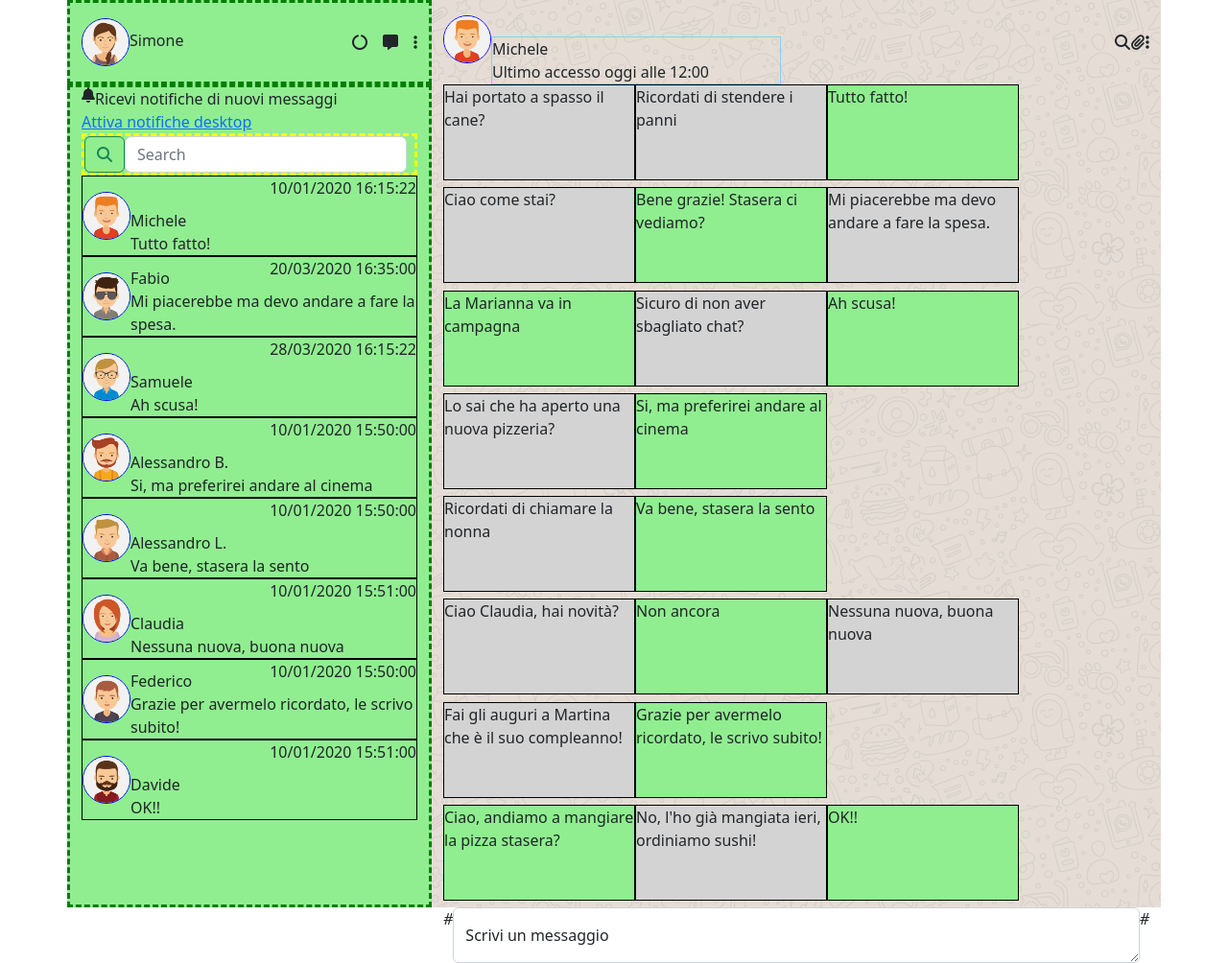
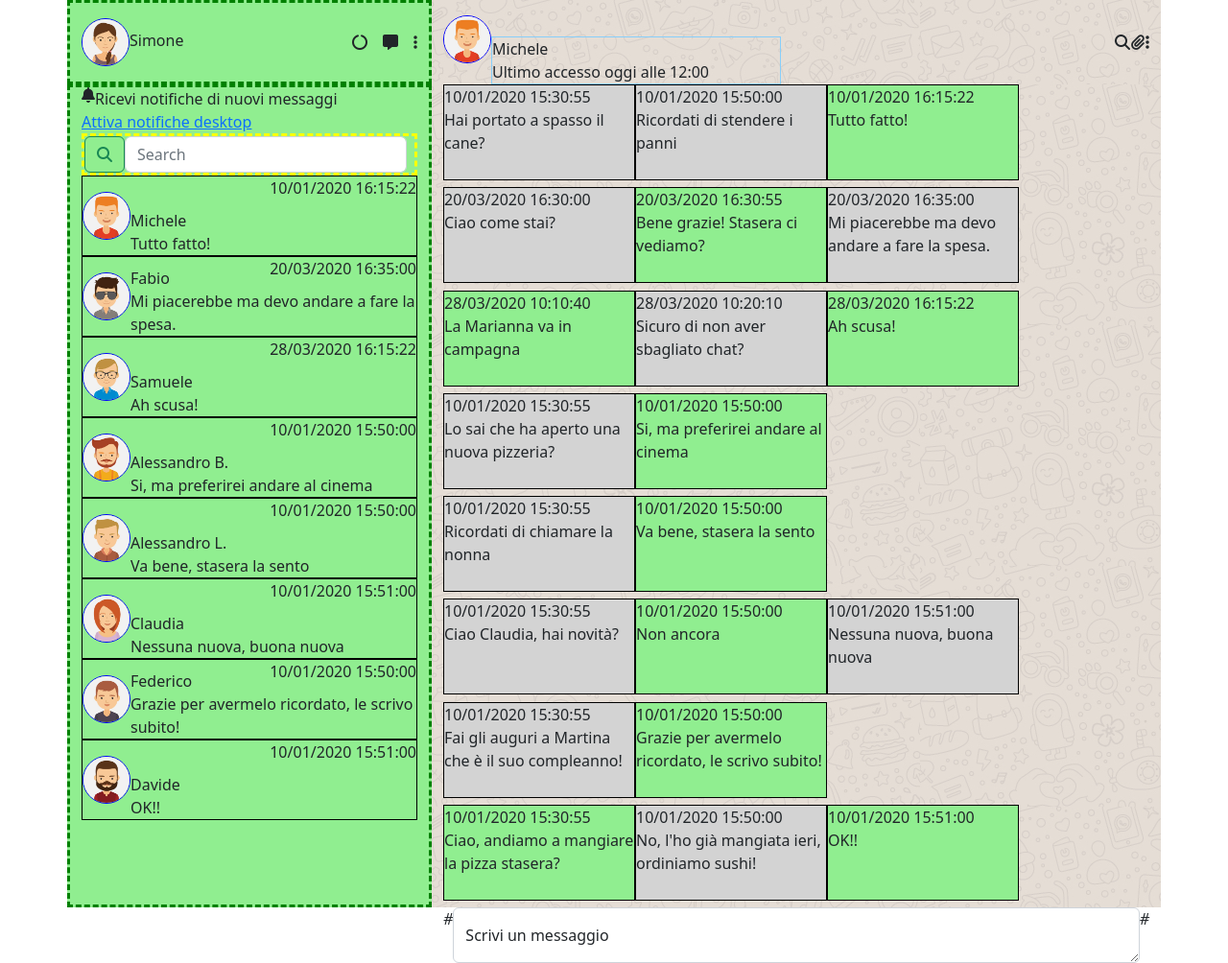
Before and after one commit to SimoneMarino30/vue-boolzapp, a plain HTML site: page index.html in a window 1280 px wide. Shown: the whole page at 96% size. Drawn offline with nearby package versions, Linux system fonts and the light colour scheme.

Commit message:
Message's dynamic view stucked

```diff
--- a/index.html
+++ b/index.html
@@ -106,7 +106,7 @@
                 <div class="textCard">
                   <div>{{ contact.name }}</div>
 
-                  <!-- v-if="index == '0'" -->
+                  <!-- v-if="index == '0' -->
                   <div v-if="true">
                     {{ contact.messages[contact.messages.length - 1].text }}
                   </div>
@@ -127,14 +127,8 @@
                   v-for="(contact, index) in contacts"
                 >
                   <div v-for="sms in contact.messages">
-                    <div
-                      v-if="sms.status == 'received'"
-                      :class="[sms.status]"
-                      class="d-flex"
-                    >
-                      {{ sms.text }}
-                    </div>
-                    <div v-else="sms.status == 'sent'" :class="[sms.status]">
+                    <div :class="[sms.status]">
+                      {{ sms.date }} <br />
                       {{ sms.text }}
                     </div>
                   </div>
--- a/js/main.js
+++ b/js/main.js
@@ -197,9 +197,7 @@ createApp({
 
   methods: {
     activeImage() {
-      // console.log("hai cliccato");
-      if (sms.status == "received") {
-      }
+      console.log("hai cliccato");
     },
   },
 }).mount("#root");
```
